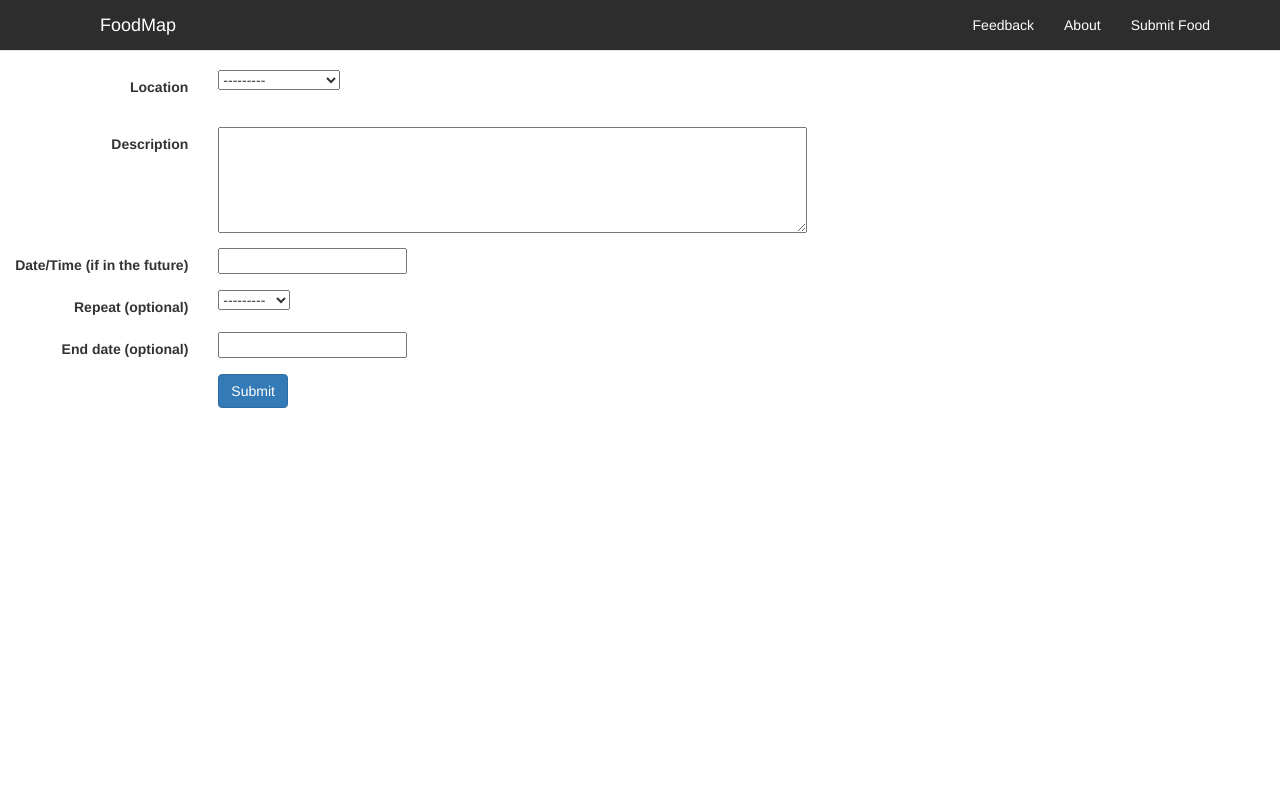
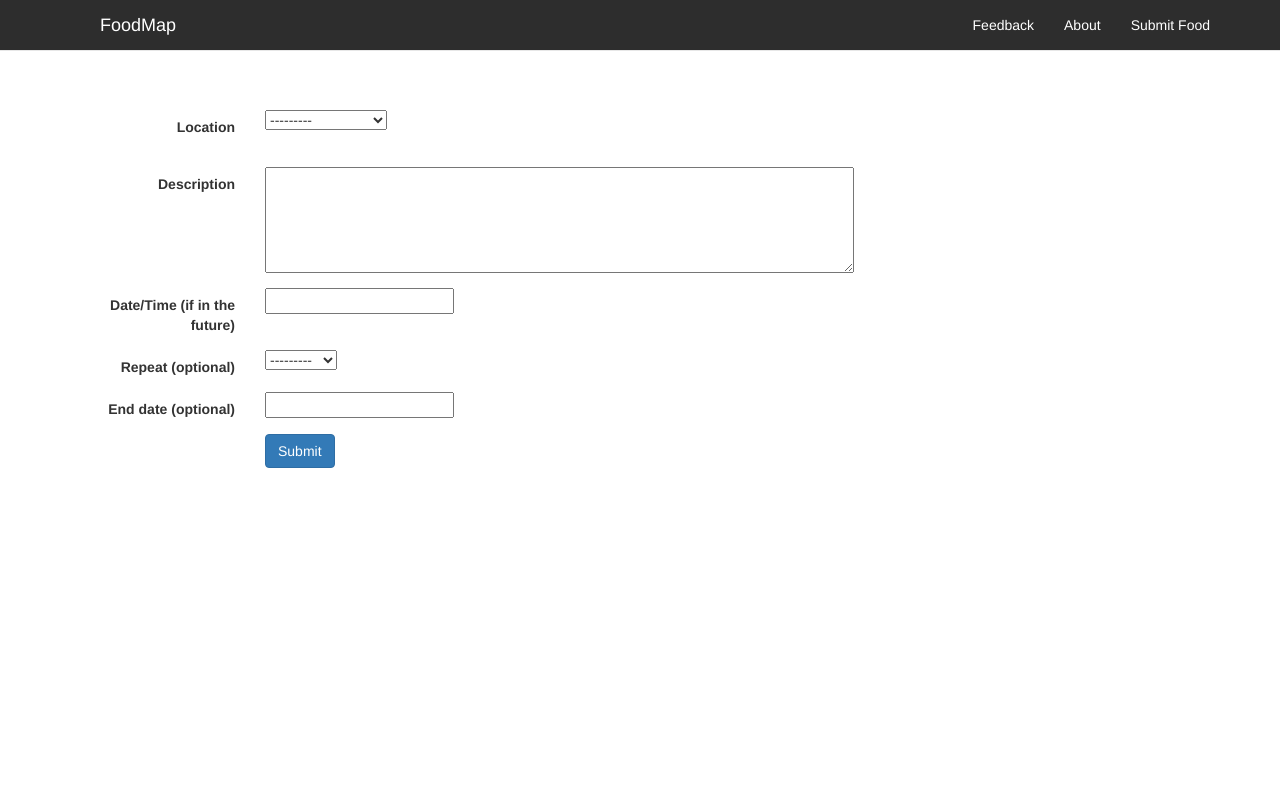
Before and after one commit to seungjaeryanlee/foodmap, a Django app: page /submit-offering/ in a window 1280 px wide. Run offline with Django 3.2, Linux system fonts and the light colour scheme; tables that the repository leaves empty hold one stand-in row (values such as "Sample post"); some libraries are stand-ins or nearby versions.

Commit message:
Fixed UI bug where datepicker was covered by navbar

```diff
--- a/foodmap_app/static/css/styles.css
+++ b/foodmap_app/static/css/styles.css
@@ -18,7 +18,7 @@
 
 body {
     margin: 0;
-    padding-top: 70px;
+    padding-top: 110px;
 }
 
 .overlay-control {
--- a/foodmap_app/templates/index.html
+++ b/foodmap_app/templates/index.html
@@ -33,7 +33,6 @@
   <body>
 
     <!-- Fixed navbar -->
-
     <nav class="navbar navbar-default navbar-fixed-top">
       <div class="container">
         <div class="navbar-header">
@@ -54,7 +53,6 @@
         </div>
       </div>
     </nav>
-
 
     <div class="container">
 
--- a/foodmap_app/templates/submit-offering.html
+++ b/foodmap_app/templates/submit-offering.html
@@ -11,10 +11,11 @@
   <!-- Custom styles -->
   <link href="{% static 'css/styles.css' %}" rel="stylesheet">
 </head>
+
+
+
 <body>
-
   <!-- Fixed navbar -->
-
   <nav class="navbar navbar-default navbar-fixed-top">
     <div class="container">
       <div class="navbar-header">
@@ -36,11 +37,12 @@
     </div>
   </nav>
 
+  <div class="container">
     <form action="/submit-offering/" method="post" class="form-horizontal" role="form">
       {% csrf_token %} <!-- protects against cross site request forgeries -->
       {% for field in form %}
         <div class="fieldWrapper form-group">
-        {% if field.label != 'Title' %}
+          {% if not field.is_hidden %}
             <label for="{{ field.id_for_label }}" class="control-label col-sm-2">{{ field.label }}</label>
             <div class="col-sm-10">
               {{ field }}
@@ -59,6 +61,7 @@
         </div>
       </div>
     </form>
+  </div>
 
   <!-- Scripts for date/time picker widget -->
   <script src="https://code.jquery.com/jquery-1.12.4.js"></script>
```
Lines whose indentation alone changed are shown as unchanged.
